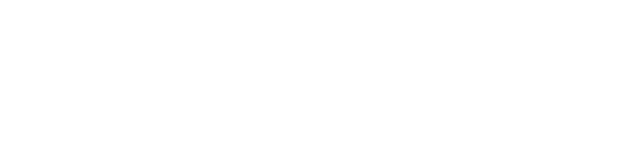
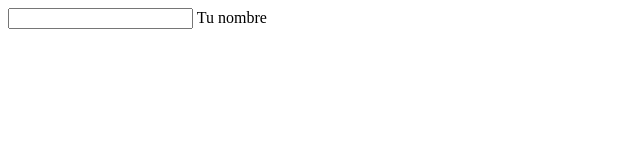
Before and after one commit to sappiajeremias/TestingScripts, a plain HTML site: page index.html in a window 1280 px wide. Shown: the whole page, without its empty margins (0-640 px from the left). Drawn offline with Linux system fonts and the light colour scheme.

Commit message:
Metodos de arrays y comienzo de DOM

```diff
--- a/index.html
+++ b/index.html
@@ -8,6 +8,14 @@
 
 
 <body>
+    <!--Parrafo para probar DOM de seleccion
+    <p id="parrafo" class="claseEstilos">Este es un parrafo de prueba</p>
+    -->
+
+    <!--Input para probar DOM de modificacion-->
+    <input type="text" class="tuNombre">
+    <label>Tu nombre</label>
+
     <script src="scripts.js"></script>
 </body>
 
```
Also changed, not shown: scripts.js (+107 -1 lines).
